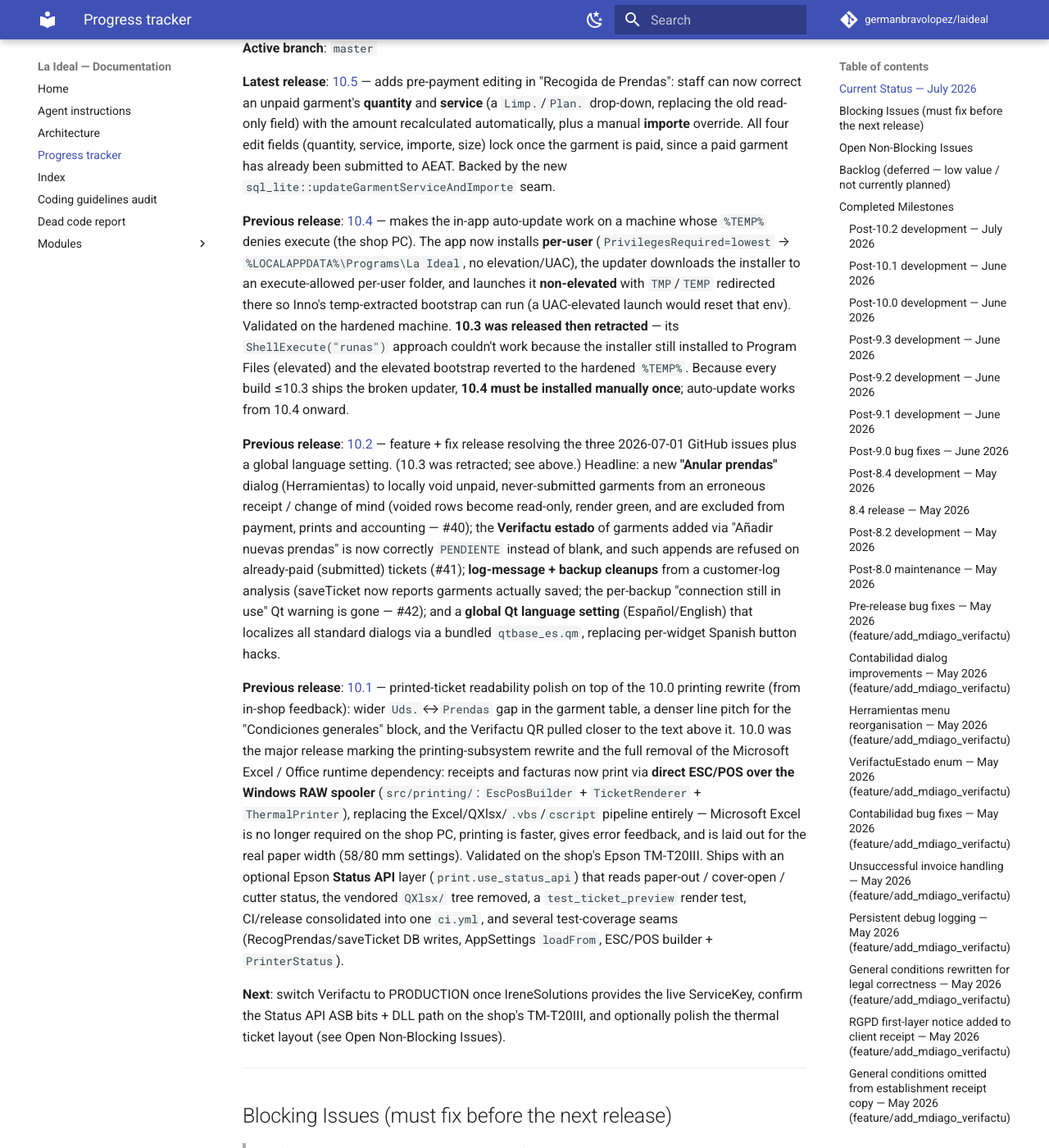
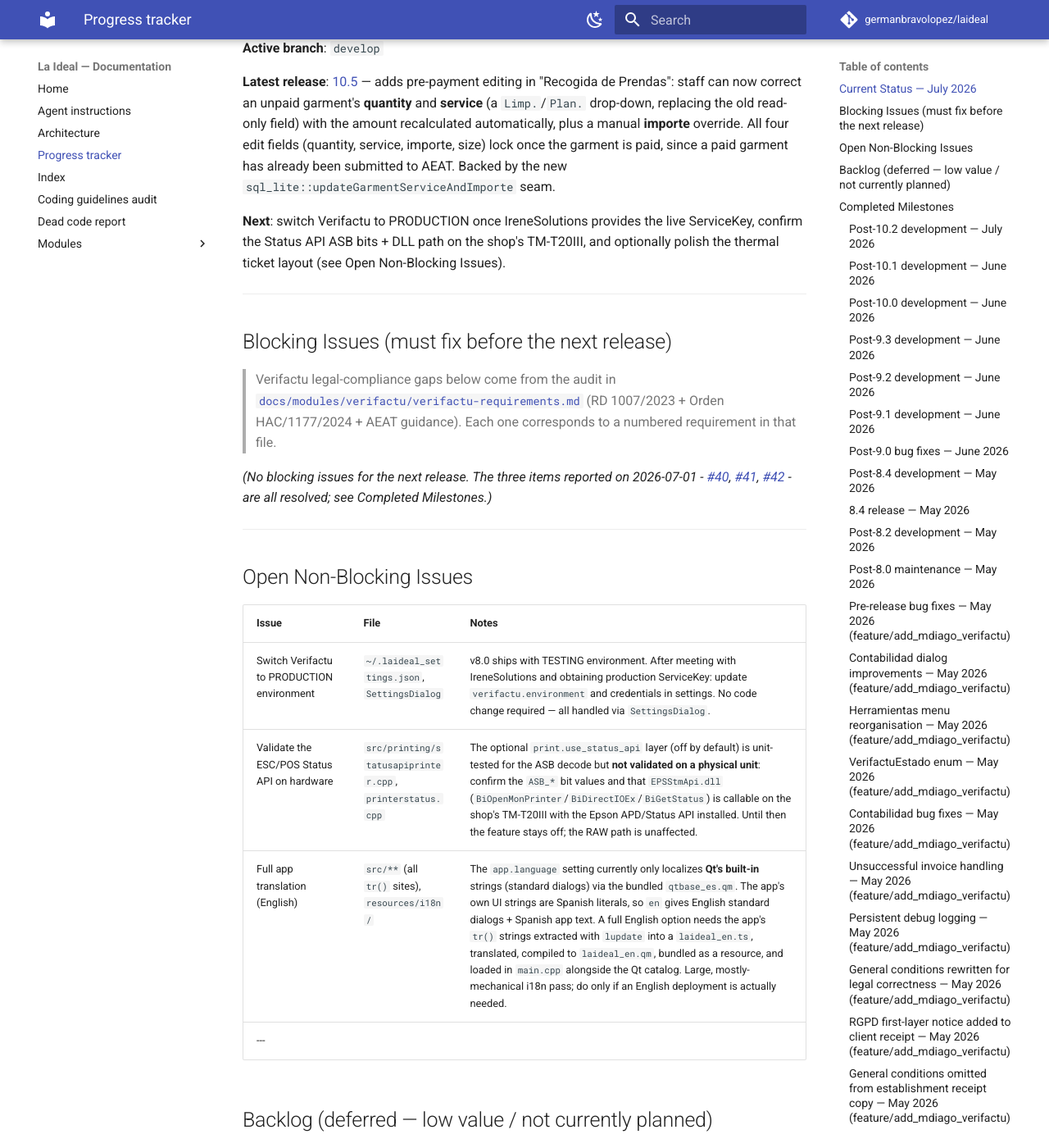
Before and after one commit to germanbravolopez/laideal, an MkDocs documentation site: the page built from docs/progress_tracker.md, in a window 1280 px wide and 1400 px high, scrolled down 523 px. Shown: the whole window at 82% size. Built offline with MkDocs 1.6.1 and Material for MkDocs 9.7.7, drawn with Linux system fonts in a browser that asks for light colours; comment, search, counter and statistics services are not loaded.

Commit message:
docs: trim progress tracker Current Status to latest release only (drop accumulated previous-release list); mark active branch develop

```diff
--- a/docs/progress_tracker.md
+++ b/docs/progress_tracker.md
@@ -13,15 +13,11 @@ Add new entries at the **top** of the relevant section. Do not keep an "In Progr
 
 ## Current Status — July 2026
 
-**Active branch**: `master`
+**Active branch**: `develop`
 
 **Latest release**: [10.5](https://github.com/germanbravolopez/laideal/releases/tag/10.5) — adds pre-payment editing in "Recogida de Prendas": staff can now correct an unpaid garment's **quantity** and **service** (a `Limp.`/`Plan.` drop-down, replacing the old read-only field) with the amount recalculated automatically, plus a manual **importe** override. All four edit fields (quantity, service, importe, size) lock once the garment is paid, since a paid garment has already been submitted to AEAT. Backed by the new `sql_lite::updateGarmentServiceAndImporte` seam.
 
-**Previous release**: [10.4](https://github.com/germanbravolopez/laideal/releases/tag/10.4) — makes the in-app auto-update work on a machine whose `%TEMP%` denies execute (the shop PC). The app now installs **per-user** (`PrivilegesRequired=lowest` → `%LOCALAPPDATA%\Programs\La Ideal`, no elevation/UAC), the updater downloads the installer to an execute-allowed per-user folder, and launches it **non-elevated** with `TMP`/`TEMP` redirected there so Inno's temp-extracted bootstrap can run (a UAC-elevated launch would reset that env). Validated on the hardened machine. **10.3 was released then retracted** — its `ShellExecute("runas")` approach couldn't work because the installer still installed to Program Files (elevated) and the elevated bootstrap reverted to the hardened `%TEMP%`. Because every build ≤10.3 ships the broken updater, **10.4 must be installed manually once**; auto-update works from 10.4 onward.
-
-**Previous release**: [10.2](https://github.com/germanbravolopez/laideal/releases/tag/10.2) — feature + fix release resolving the three 2026-07-01 GitHub issues plus a global language setting. (10.3 was retracted; see above.) Headline: a new **"Anular prendas"** dialog (Herramientas) to locally void unpaid, never-submitted garments from an erroneous receipt / change of mind (voided rows become read-only, render green, and are excluded from payment, prints and accounting — #40); the **Verifactu estado** of garments added via "Añadir nuevas prendas" is now correctly `PENDIENTE` instead of blank, and such appends are refused on already-paid (submitted) tickets (#41); **log-message + backup cleanups** from a customer-log analysis (saveTicket now reports garments actually saved; the per-backup "connection still in use" Qt warning is gone — #42); and a **global Qt language setting** (Español/English) that localizes all standard dialogs via a bundled `qtbase_es.qm`, replacing per-widget Spanish button hacks.
-
-**Previous release**: [10.1](https://github.com/germanbravolopez/laideal/releases/tag/10.1) — printed-ticket readability polish on top of the 10.0 printing rewrite (from in-shop feedback): wider `Uds.`↔`Prendas` gap in the garment table, a denser line pitch for the "Condiciones generales" block, and the Verifactu QR pulled closer to the text above it. 10.0 was the major release marking the printing-subsystem rewrite and the full removal of the Microsoft Excel / Office runtime dependency: receipts and facturas now print via **direct ESC/POS over the Windows RAW spooler** (`src/printing/`: `EscPosBuilder` + `TicketRenderer` + `ThermalPrinter`), replacing the Excel/QXlsx/`.vbs`/`cscript` pipeline entirely — Microsoft Excel is no longer required on the shop PC, printing is faster, gives error feedback, and is laid out for the real paper width (58/80 mm settings). Validated on the shop's Epson TM-T20III. Ships with an optional Epson **Status API** layer (`print.use_status_api`) that reads paper-out / cover-open / cutter status, the vendored `QXlsx/` tree removed, a `test_ticket_preview` render test, CI/release consolidated into one `ci.yml`, and several test-coverage seams (RecogPrendas/saveTicket DB writes, AppSettings `loadFrom`, ESC/POS builder + `PrinterStatus`).
+<!-- Keep only the latest release here. Earlier releases are recorded in Completed Milestones below; do not accumulate a "Previous release" list under Current Status. -->
 
 **Next**: switch Verifactu to PRODUCTION once IreneSolutions provides the live ServiceKey, confirm the Status API ASB bits + DLL path on the shop's TM-T20III, and optionally polish the thermal ticket layout (see Open Non-Blocking Issues).
 
```
